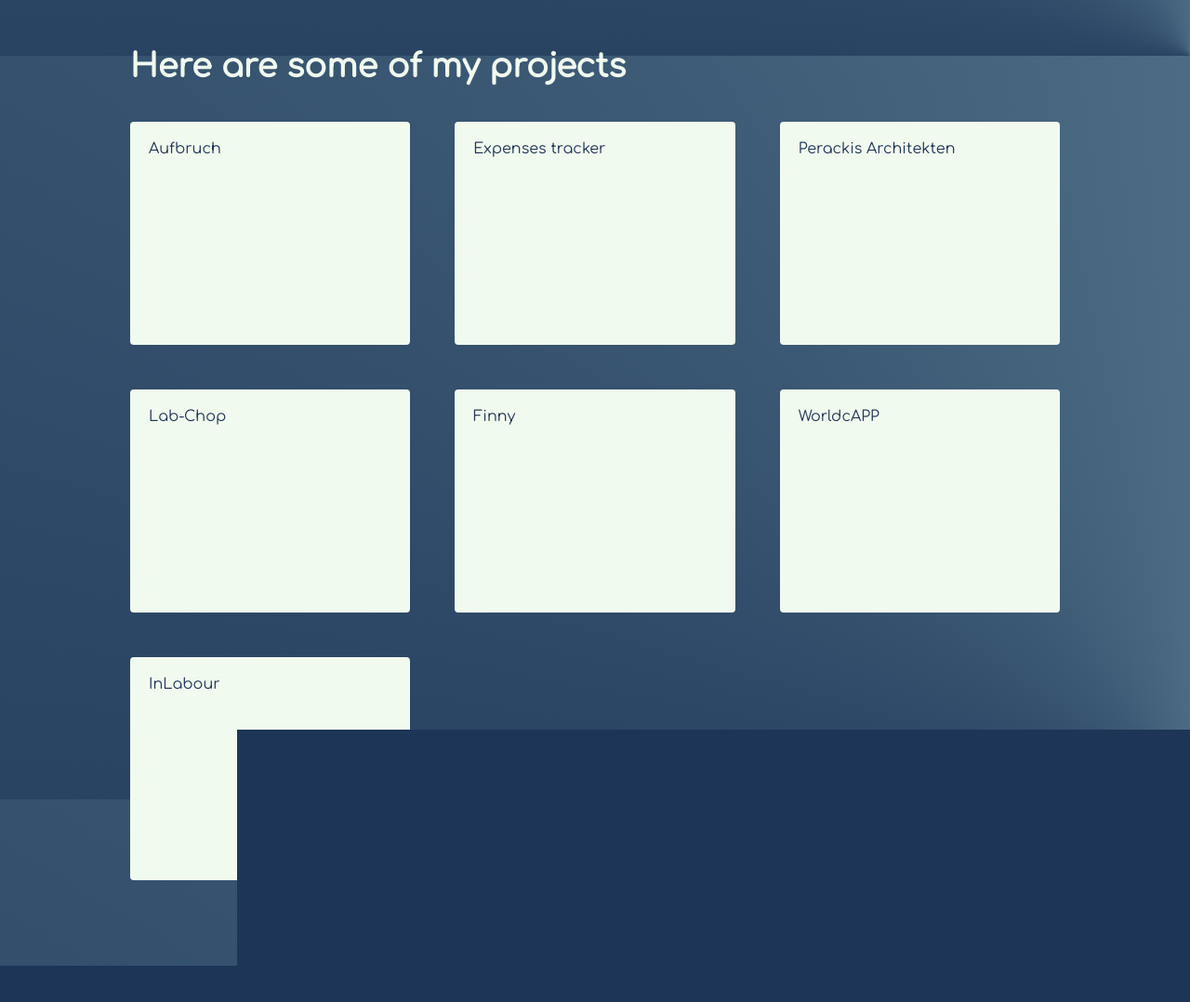
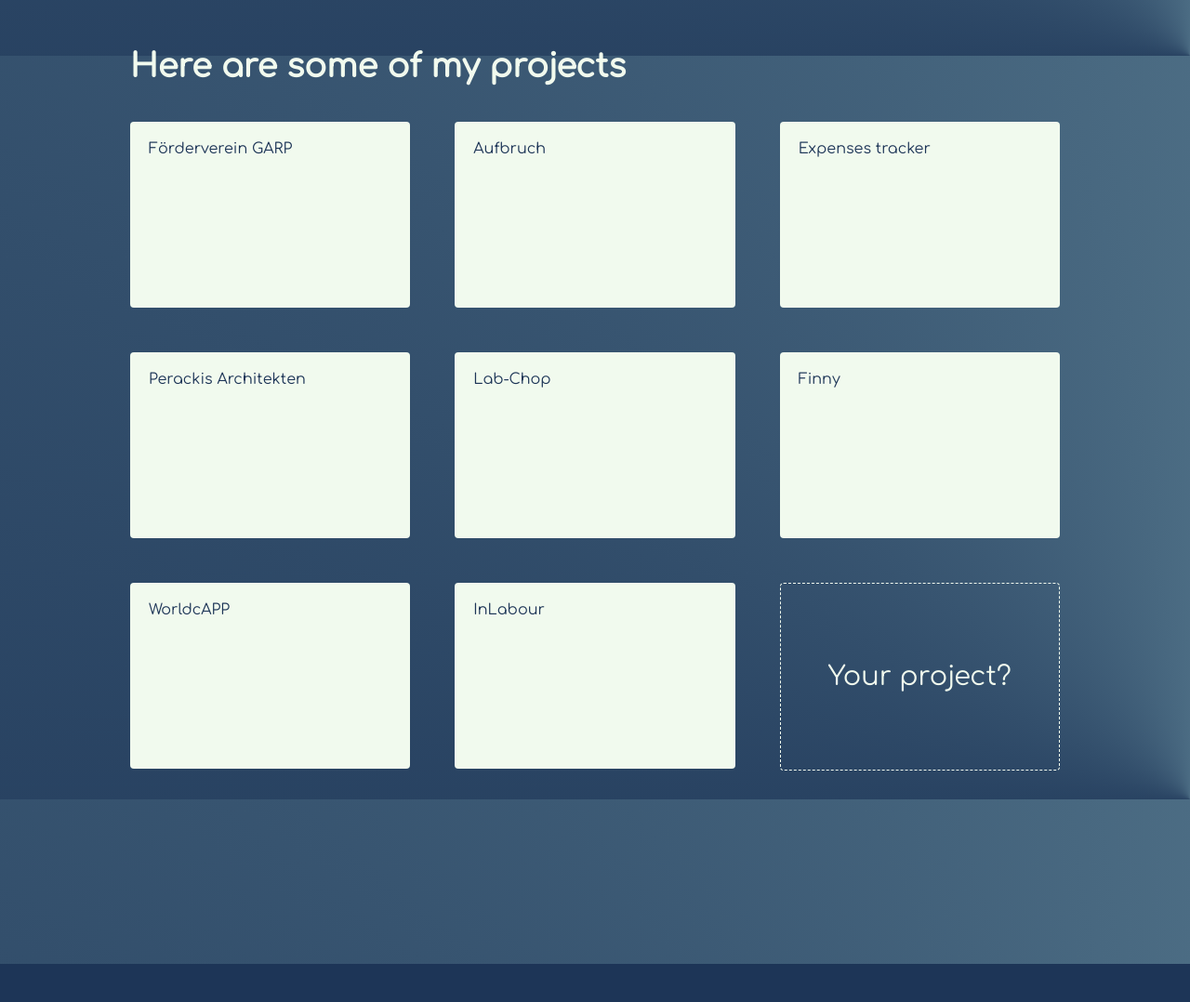
Before and after one commit to lauenroth/lauenroth.github.io, a plain HTML site: page index.html in a window 1280 px wide. Shown: the part 740-1818 px from the top of the page at 93% size. After the commit the page ends 1777 px from the top, so only its background shows below. Drawn offline with Linux system fonts and the light colour scheme.

Commit message:
your project

```diff
--- a/index.html
+++ b/index.html
@@ -62,6 +62,11 @@
     <h2>Here are some of my projects</h2>
     <ul>
       <li>
+        <a href="https://foerderverein-garp.de">
+          Förderverein GARP
+        </a>
+      </li>
+      <li>
         <a href="https://dev.aufbruch.eu/">Aufbruch</a>
       </li>
       <li>
@@ -81,6 +86,9 @@
       </li>
       <li>
         <a href="#">InLabour</a>
+      </li>
+      <li class="your-project">
+        Your project?
       </li>
     </ul>
   </section>
--- a/sass/index.scss
+++ b/sass/index.scss
@@ -48,24 +48,35 @@ p {
   }
 
   li {
+    align-items: center;
+    display: flex;
+    height: 200px;
+    justify-content: center;
     list-style: none;
-    padding-bottom: 3rem;
+    margin-bottom: 3rem;
   }
 
   a {
+    align-self: stretch;
     background-color: var(--color-text);
     border-radius: 4px;
     color: var(--color-background);
     display: block;
-    height: 200px;
     padding: 20px;
     text-decoration: none;
     transition: 0.25s;
+    width: 100%;
 
     &:hover,
     &:focus {
       transform: scale(1.05);
     }
+  }
+
+  .your-project {
+    border: 1px dashed var(--color-text);
+    border-radius: 4px;
+    font-size: 1.8rem;
   }
 }
 
```
Also changed, not shown: styles.css, 1 other file.
